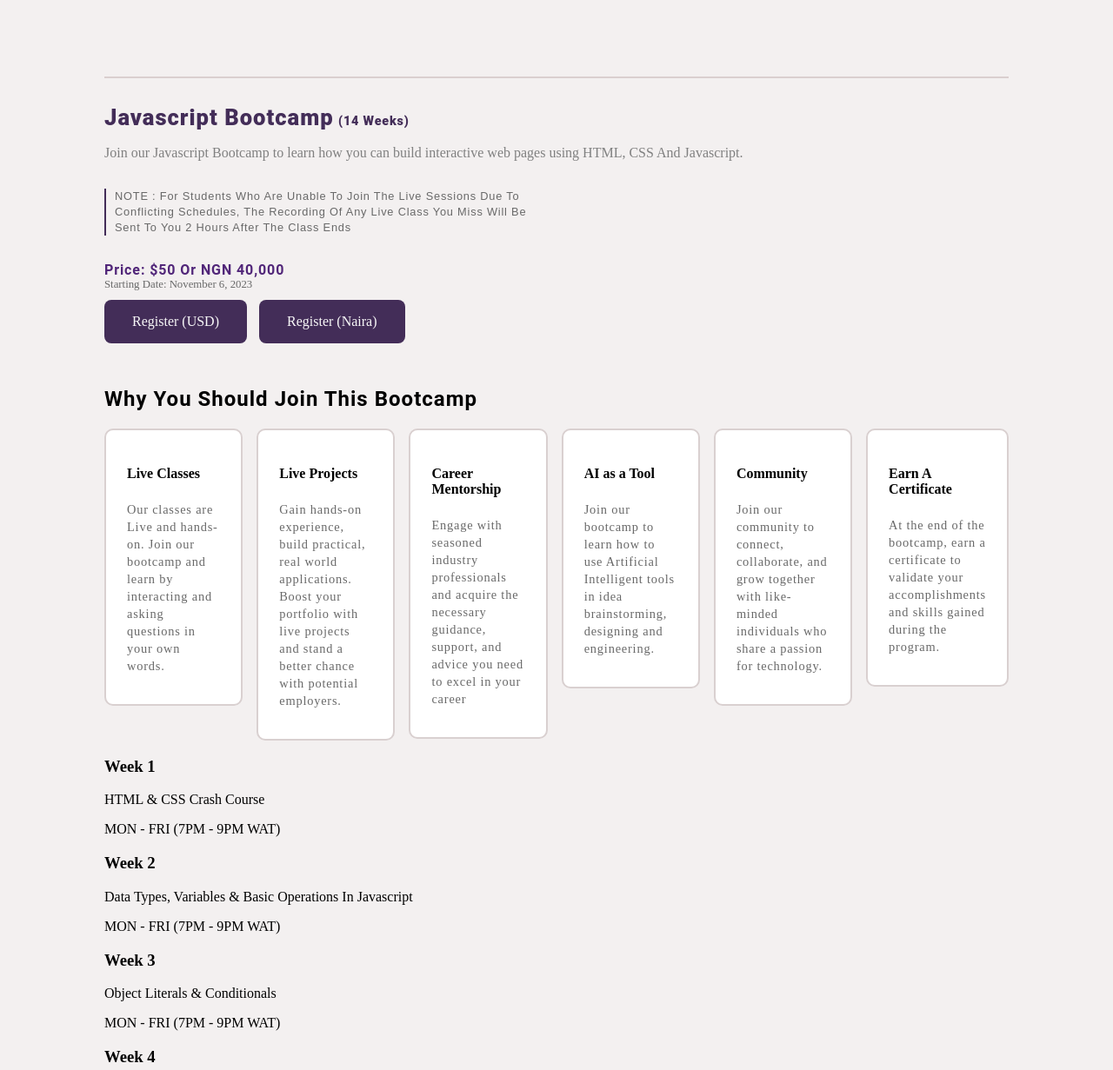
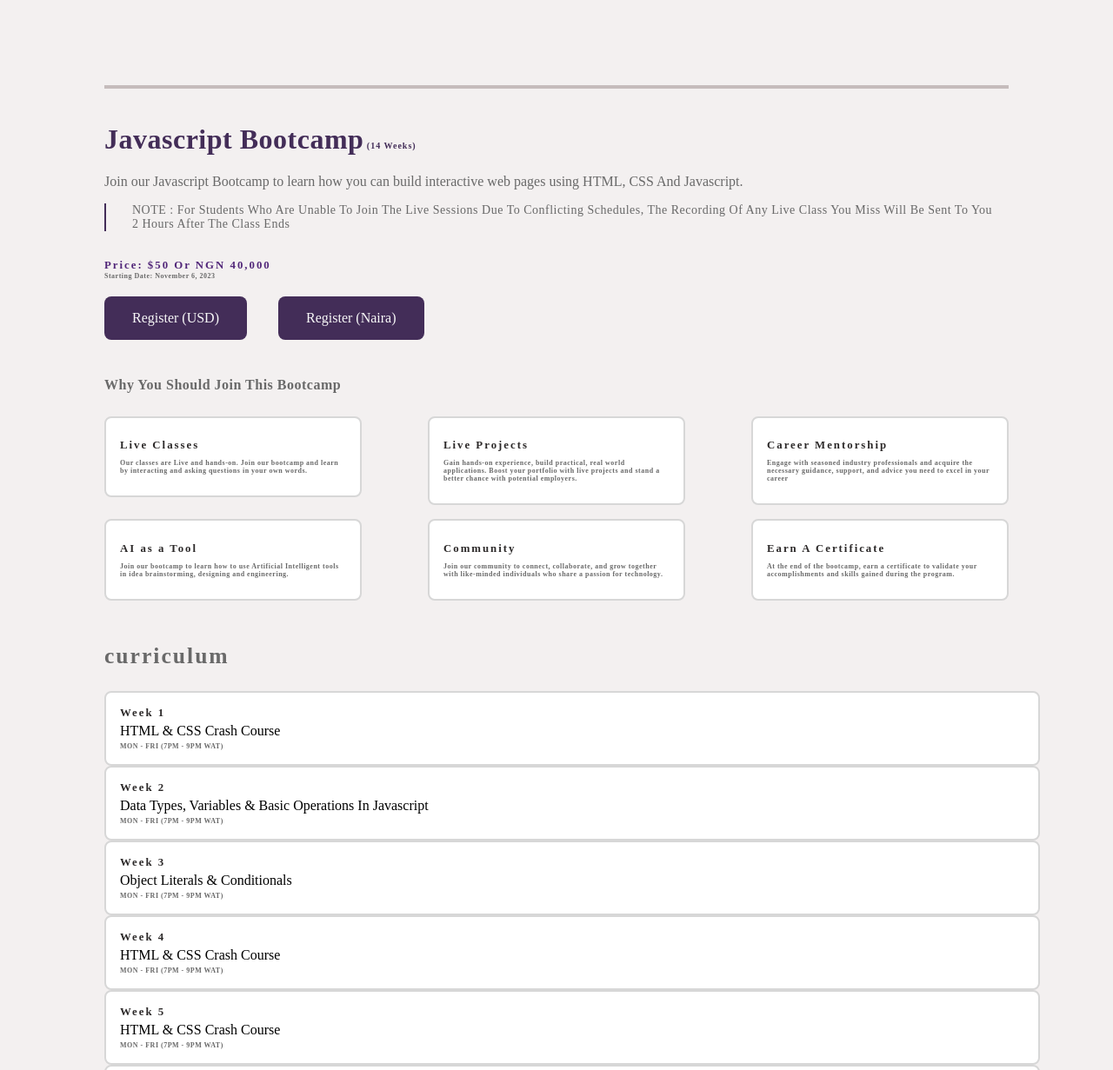
Before and after one commit to murpheus007/javascriptbootcamp-1, a plain HTML site: page index.html in a window 1280 px wide. Shown: the top 1231 px of the page at 87% size. Drawn offline with Linux system fonts and the light colour scheme.

Commit message:
index.html
Signed-off-by: murpheus007 <123496778+murpheus007@users.noreply.github.com>

```diff
--- a/index.html
+++ b/index.html
@@ -3,145 +3,247 @@
 <head>
   <meta charset="UTF-8">
   <meta name="viewport" content="width=device-width, initial-scale=1.0">
+  <link rel="preconnect" href="https://fonts.googleapis.com">
+  <link rel="preconnect" href="https://fonts.gstatic.com" crossorigin>
+  <link href="https://fonts.googleapis.com/css2?family Roboto:ital,wght@0,400;1,700&display=swap" rel="stylesheet">
   <title>Document</title>
   <style>
       body {
         background-color: #F3F0F0;
         margin: 40px 120px;
+        margin-bottom: 80px;
         }
-    hr {
-      border: 1px solid rgb(218, 207, 207);
-      margin: 30px 0;
-    }
-    .first-section {
-      color: grey;
+      .top-page-bar {
+        border: 2px solid rgb(197, 188, 188);
+        margin-top: 40px;
+        margin-bottom: 40px;
       }
       .top-header {
-      font-family: Roboto;
+        font-family: cabinetRegular;
+        font-weight: 800;
+        font-size: 16px;
+        color: #432D58;
+        letter-spacing: 0.5px;
+        margin-top: 0;
+      }
+      .weeks {
+        font-family: cabinetRegular;
+        font-weight: 800;
+        font-size: 10px;
+        color: #432D58;
         letter-spacing: 1px;
-      font-weight: 800;
-      font-size: 1.6rem;
-      color: #432D58;
-      margin-top: 1rem;
+        margin-top: 0;
+        margin-left: -5px;
       }
-    .description {
+      .description-bar {
         margin-top: 1rem;
         margin-bottom: 2rem;
       }
-    .weeks {
-      font-family: Roboto;
-      font-size: 0.9rem;
-      letter-spacing: 0.8px;
-      font-weight: 800;
-      margin: -2px;
+      .description p {
+        font-size: 1rem;
+        font-family: cabinetRegular;
+        color: #696969;
+        margin-top: 0;
       }
-    blockquote {
+      .blockquote {
         border-left: 2px solid #432D58;
-      padding-left: 10px;
-      margin-left: 0px;
-      width: 500px;
-      font-family: Arial;
-      font-size: 0.8rem;
+        padding-left: 30px;
+        width: 1000px;
+        font-size: 14px;
+        font-family: cabinetRegular;
         color: #696969;
-      letter-spacing: 0.8px;
-      line-height: 18px;
+        letter-spacing: 0.5px;
+        margin-top: 0;
+        margin-bottom: 20px;
       }
-    .p {
-      display: block;
-      margin-block-start: 1em;
-      margin-block-end: 1em;
-      margin-inline-start: 0px;
-      margin-inline-end: 0px;
-    }
-    .price-description {
-      font-family: Roboto;
-      font-size: 1rem;
-      font-weight: 700;
-      color: #512679;
-      letter-spacing: 0.9px;
-      margin-top: 30px;
-      margin-bottom: 0;
-      padding: 0;
-    }
-    .schedule {
-      font-size: 0.8rem;
-      color: #696969;
-      padding: 0;
-      margin-top: 0;
-      margin-bottom: 10px;
-    }
-
       button {
         padding: 1rem 2rem;
         background-color: #432D58;
         font-family: cabinetRegular;
         font-size: 1rem;
-      margin-right: 10px;
         color: #f8f8f8;
         border: none;
         outline: none;
+        column-gap: 0.5rem;
         cursor: pointer;
         border-radius: 8px;
-      box-sizing: border-box;
+        display: inline;
+        margin-right: 20px;
       }
-    .second-header {
-      font-family: Roboto;
-      letter-spacing: 1px;
-      margin-top: 50px;
+      .buttons-div {
+        width: 100%;
+        height: auto;
+        display: flex;
+        flex-direction: row;
+        justify-content: start;
+        align-items: start;
+        column-gap: 1rem;
+        margin-top: 1.17rem;
+        margin-bottom: 20px;
       }
-
+      .price h1 {
+        font-family: cabinetRegular;
+        font-size: 0.8rem;
+        font-weight: 700;
+        color: #512679;
+        letter-spacing: 2px;
+        margin-bottom: 0;
+      }
+      .price p {
+        font-family: cabinetRegular;
+        font-size: 8px;
+        font-weight: 700;
+        color: #696969;
+        letter-spacing: 0.5px;
+        margin-top: 0;
+      }
+      /* this is where css for why elements begins */
+      .why-container {
+        width: 100%;
+        height: auto;
+        display: flex;
+        flex-direction: column;
+        justify-content: start;
+        align-items: start;
+        row-gap: 1rem;
+        margin-top: 2rem;
+      }
+      .why-join-title {
+        font-family: cabinetRegular;
+        font-weight: 800;
+        font-size: 8px;
+        color: #696969;
+        letter-spacing: 0.5px;
+        margin-top: 0;
+        margin-bottom: 0;
+      }
       .why-join {
         width: 100%;
         height: auto;
         display: flex;
         flex-direction: row;
         justify-content: space-between;
+        column-gap: -5rem;
+        row-gap: 1rem;
+        align-items: start;
+        flex-wrap: wrap;
+        margin-top: 0;
+      }
+      .column {
+        width: 25%;
+        height: auto;
+        background-color: white;
+        border: 2px solid #d7d7d7;
+        display: flex;
+        flex-direction: column;
+        row-gap: 0.5rem;
+        padding: 1rem;
+        border-radius: 8px;
+      }
+      .column h1 {
+        font-family: cabinetRegular;
+        font-size: 0.8rem;
+        font-weight: 700;
+        color: #2c2929;
+        letter-spacing: 2px;
+        margin-bottom: 0;
+      }
+      .column p {
+        font-family: cabinetRegular;
+        width: auto;
+        font-size: 8px;
+        font-weight: 700;
+        color: #696969;
+        letter-spacing: 0.5px;
+        margin-top: 0;
+      }
+      /* this is css for curriculum section */
+      .curriculum-container {
+        width: 100%;
+        height: auto;
+        display: flex;
+        flex-direction: column;
+        row-gap: 8px;
+        margin-top: 2rem;
+      }
+      .curriculum-header {
+        font-family: cabinetRegular;
+        font-size: 0.8rem;
+        font-weight: 700;
+        color: #696969;
+        letter-spacing: 2px;
+        margin-bottom: 0;
+      }
+      .topic-container {
+        width: 100%;
+        height: auto;
+        display: flex;
+        flex-direction: column;
         column-gap: 1rem;
         row-gap: 1rem;
         align-items: start;
-      flex-wrap: wrap;
+        margin-top: 0;
       }
-
-    .why-join div {
-      flex: 3;
-      width: 30%;
+      .topic-card {
+        width: 100%;
         height: auto;
-      border: 2px Solid rgb(217, 208, 208);
-      padding: 20px 24px;
-      border-radius: 10px;
         background-color: white;
+        border: 2px solid #d7d7d7;
+        display: flex;
+        flex-direction: column;
+        row-gap: 4px;
+        padding: 16px;
+        border-radius: 8px;
       }
-    .why-join p {
+      .topic-card h1 {
         font-family: cabinetRegular;
-      font-size: 0.9rem;
+        font-size: 0.8rem;
+        font-weight: 700;
+        color: #2c2929;
+        letter-spacing: 2px;
+        margin: 0;
+        padding: 0;
+      }
+      .topic-card p {
+        padding: 0;
+        margin: 0;
+      }
+      .time-schedule {
+        font-family: cabinetRegular;
+        width: auto;
+        font-size: 8px;
+        font-weight: 700;
         color: #696969;
-      letter-spacing: 0.8px;
-      line-height: 20px;
+        letter-spacing: 0.5px;
+        margin: 0;
+        padding: 0;
       }
-
   </style>
 </head>
 <body>
     <img src="images/Logo (10).svg" alt="">
-<hr>
-      <div class="first-section">
-        <h1 class="top-header">Javascript Bootcamp <span class="weeks">(14 Weeks)</span></h1>
-
-        <p class="description">
+    <div class="top-page-bar"></div>
+      <!-- This is the beginning of info on the page -->
+      <div class="description-bar">
+        <div class="top-header">
+          <h1>Javascript Bootcamp <span class="weeks">(14 Weeks)</span></h1>
+        </div>
+        <div class="description">
+          <p>
             Join our Javascript Bootcamp to learn how you can build interactive web pages using HTML, CSS And Javascript.
           </p>
-
-        <p class="blockquote">
-          <blockquote>
+        </div>
+        <div class="blockquote">
+          <p>
             NOTE : For Students Who Are Unable To Join The Live Sessions Due To Conflicting Schedules, The Recording Of Any Live Class You Miss Will Be Sent To You 2 Hours After The Class Ends
-        </blockquote>
           </p>
         </div>
-
-      <div class="price]">
-          <h2 class="price-description">Price: $50 Or NGN 40,000</h2>
-          <p class="schedule">Starting Date: November 6, 2023</p>
-          <div>
+      </div>
+      <!-- This is the price section -->
+      <div class="price">
+          <h1>Price: $50 Or NGN 40,000</h1>
+          <p>Starting Date: November 6, 2023</p>
+          <div class="buttons-div">
             <button>
               Register (USD)
             </button>
@@ -151,105 +253,124 @@
           </div>
       </div>
 
-      <h2 class="second-header">Why You Should Join This Bootcamp</h2>
+      <!-- This is where the why section begins -->
+      <div class="why-container">
+        <div class="why-join-title">
+          <h1>Why You Should Join This Bootcamp</h1>
+        </div>
         <div class="why-join">
           <div class="column">
-          <h4>Live Classes</h4>
+            <h1>Live Classes</h1>
             <p>Our classes are Live and hands-on. Join our bootcamp and learn by interacting and asking questions in your own words.</p>
           </div>
           <div class="column">
-          <h4>Live Projects</h4>
+            <h1>Live Projects</h1>
             <p>Gain hands-on experience, build practical, real world applications. Boost your portfolio with live projects and stand a better chance with potential employers.</p>
           </div>
           <div class="column">
-          <h4>Career Mentorship</h4>
+            <h1>Career Mentorship</h1>
             <p>Engage with seasoned industry professionals and acquire the necessary guidance, support, and advice you need to excel in your career</p>
           </div>
           <div class="column">
-          <h4>AI as a Tool</h4>
+            <h1>AI as a Tool</h1>
             <p>Join our bootcamp to learn how to use Artificial Intelligent tools in idea brainstorming, designing and engineering.</p>
           </div>
           <div class="column">
-          <h4>Community</h4>
+            <h1>Community</h1>
             <p>Join our community to connect, collaborate, and grow together with like-minded individuals who share a passion for technology.</p>
           </div>
           <div class="column">
-          <h4>Earn A Certificate</h4>
+            <h1>Earn A Certificate</h1>
             <p>At the end of the bootcamp, earn a certificate to validate your accomplishments and skills gained during the program.</p>
           </div>
         </div>
+      </div>
 
-      <div class="fourth-section">
-        <div>
-          <h3>Week 1</h3>
+      <!-- this is where curriculum begins -->
+      <div class="curriculum-container">
+        <div class="curriculum-header">
+          <h1>curriculum</h1>
+        </div>
+          <div class="topic-card-container">
+          <div class="topic-card">
+            <h1 >Week 1</h1>
             <p>HTML & CSS Crash Course</p>
-          <p>MON - FRI (7PM - 9PM WAT)</p>
+            <p class="time-schedule">MON - FRI (7PM - 9PM WAT)</p>
           </div>
-        <div>
-          <h3>Week 2</h3>
+          <div class="topic-card">
+            <h1>Week 2</h1>
             <p>Data Types, Variables & Basic Operations In Javascript</p>
-          <p>MON - FRI (7PM - 9PM WAT)</p>
+            <p class="time-schedule">MON - FRI (7PM - 9PM WAT)</p>
           </div>
-        <div>
-          <h3>Week 3</h3>
+          <div class="topic-card">
+            <h1>Week 3</h1>
             <p>Object Literals & Conditionals</p>
-          <p>MON - FRI (7PM - 9PM WAT)</p>
+            <p class="time-schedule">MON - FRI (7PM - 9PM WAT)</p>
           </div>
-        <div>
-          <h3>Week 4</h3>
+          <div class="topic-card">
+            <h1>Week 4</h1>
             <p>HTML & CSS Crash Course</p>
-          <p>MON - FRI (7PM - 9PM WAT)</p>
+            <p class="time-schedule">MON - FRI (7PM - 9PM WAT)</p>
           </div>
-        <div>
-          <h3>Week 5</h3>
+          <div class="topic-card">
+            <h1>Week 5</h1>
             <p>HTML & CSS Crash Course</p>
-          <p>MON - FRI (7PM - 9PM WAT)</p>
+            <p class="time-schedule">MON - FRI (7PM - 9PM WAT)</p>
           </div>
-        <div>
-          <h3>Week 6</h3>
+          <div class="topic-card">
+            <h1>Week 6</h1>
             <p>HTML & CSS Crash Course</p>
-          <p>MON - FRI (7PM - 9PM WAT)</p>
+            <p class="time-schedule">MON - FRI (7PM - 9PM WAT)</p>
           </div>
-        <div>
-          <h3>Mid Bootcamp Break</h3>
+          <div class="topic-card">
+            <h1>Mid Bootcamp Break</h1>
             <p>HTML & CSS Crash Course</p>
-          <p>MON - FRI (7PM - 9PM WAT)</p>
+            <p class="time-schedule">MON - FRI (7PM - 9PM WAT)</p>
           </div>
-        <div>
-          <h3>Week 7</h3>
+          <div class="topic-card">
+            <h1>Week 7</h1>
             <p>HTML & CSS Crash Course</p>
-          <p>MON - FRI (7PM - 9PM WAT)</p>
+            <p class="time-schedule">MON - FRI (7PM - 9PM WAT)</p>
           </div>
-        <div>
-          <h3>Week 8</h3>
+          <div class="topic-card">
+            <h1>Week 8</h1>
             <p>HTML & CSS Crash Course</p>
-          <p>MON - FRI (7PM - 9PM WAT)</p>
+            <p class="time-schedule">MON - FRI (7PM - 9PM WAT)</p>
           </div>
-        <div>
-          <h3>Week 9</h3>
+          <div class="topic-card">
+            <h1>Week 9</h1>
             <p>HTML & CSS Crash Course</p>
-          <p>MON - FRI (7PM - 9PM WAT)</p>
+            <p class="time-schedule">MON - FRI (7PM - 9PM WAT)</p>
           </div>
-        <div>
-          <h3>Week 10</h3>
+          <div class="topic-card">
+            <h1>Week 10</h1>
             <p>HTML & CSS Crash Course</p>
-          <p>MON - FRI (7PM - 9PM WAT)</p>
+            <p class="time-schedule">MON - FRI (7PM - 9PM WAT)</p>
           </div>
-        <div>
-          <h3>Week 1</h3>
+          <div class="topic-card">
+            <h1>Week 1</h1>
             <p>HTML & CSS Crash Course</p>
-          <p>MON - FRI (7PM - 9PM WAT)</p>
+            <p class="time-schedule">MON - FRI (7PM - 9PM WAT)</p>
           </div>
-        <div>
-          <h3>Week 11</h3>
+          <div class="topic-card">
+            <h1>Week 11</h1>
             <p>HTML & CSS Crash Course</p>
-          <p>MON - FRI (7PM - 9PM WAT)</p>
+            <p class="time-schedule">MON - FRI (7PM - 9PM WAT)</p>
           </div>
-        <div>
-          <h3>Week 12</h3>
+          <div class="topic-card">
+            <h1>Week 12</h1>
             <p>HTML & CSS Crash Course</p>
-          <p>MON - FRI (7PM - 9PM WAT)</p>
+            <p class="time-schedule">MON - FRI (7PM - 9PM WAT)</p>
           </div>
+        </div>
+      </div>
+      <div class="buttons-div">
+        <button>
+          Register (USD)
+        </button>
+        <button>
+          Register (Naira)
+        </button>
       </div>
 </body>
 </html>
```
Lines whose indentation alone changed are shown as unchanged.
